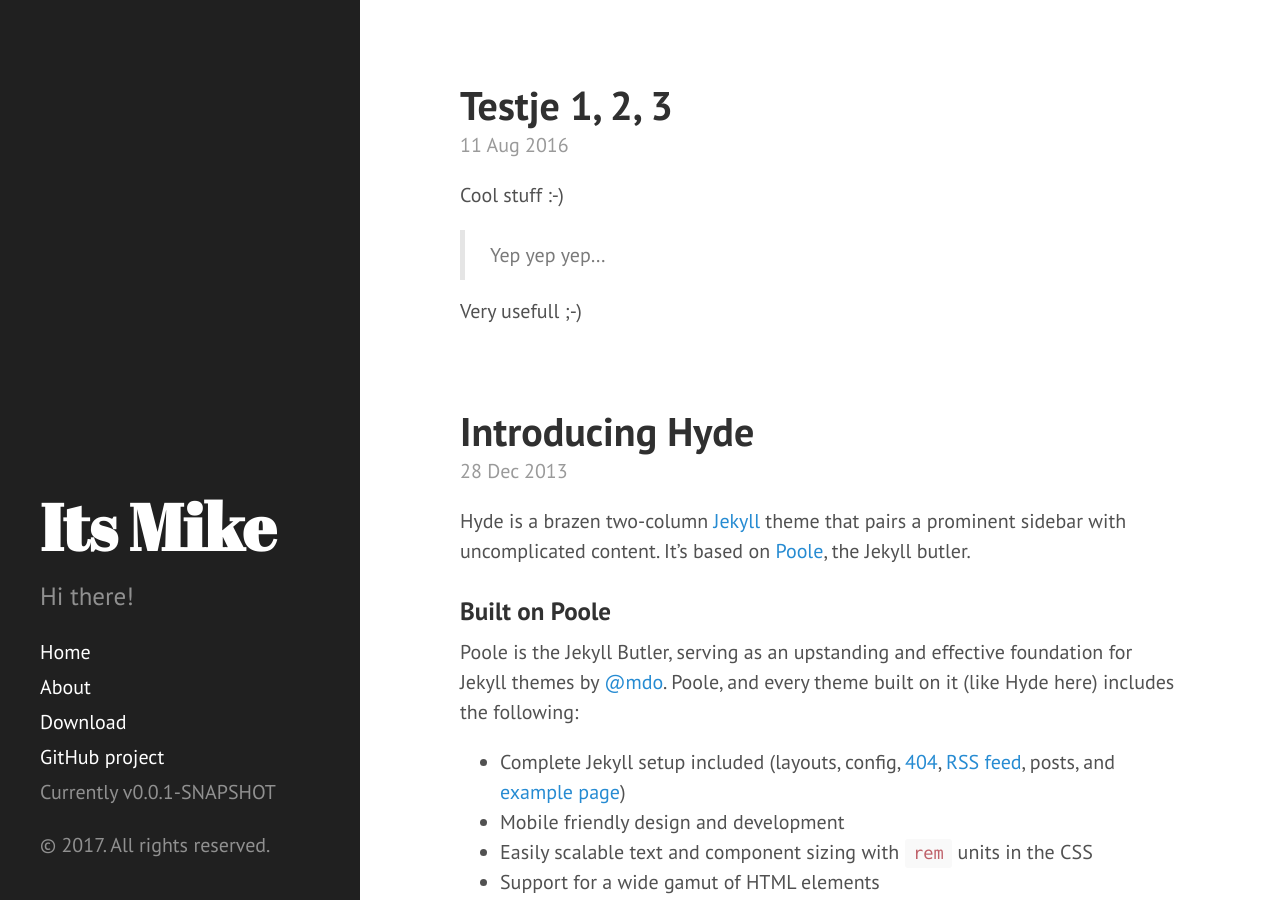
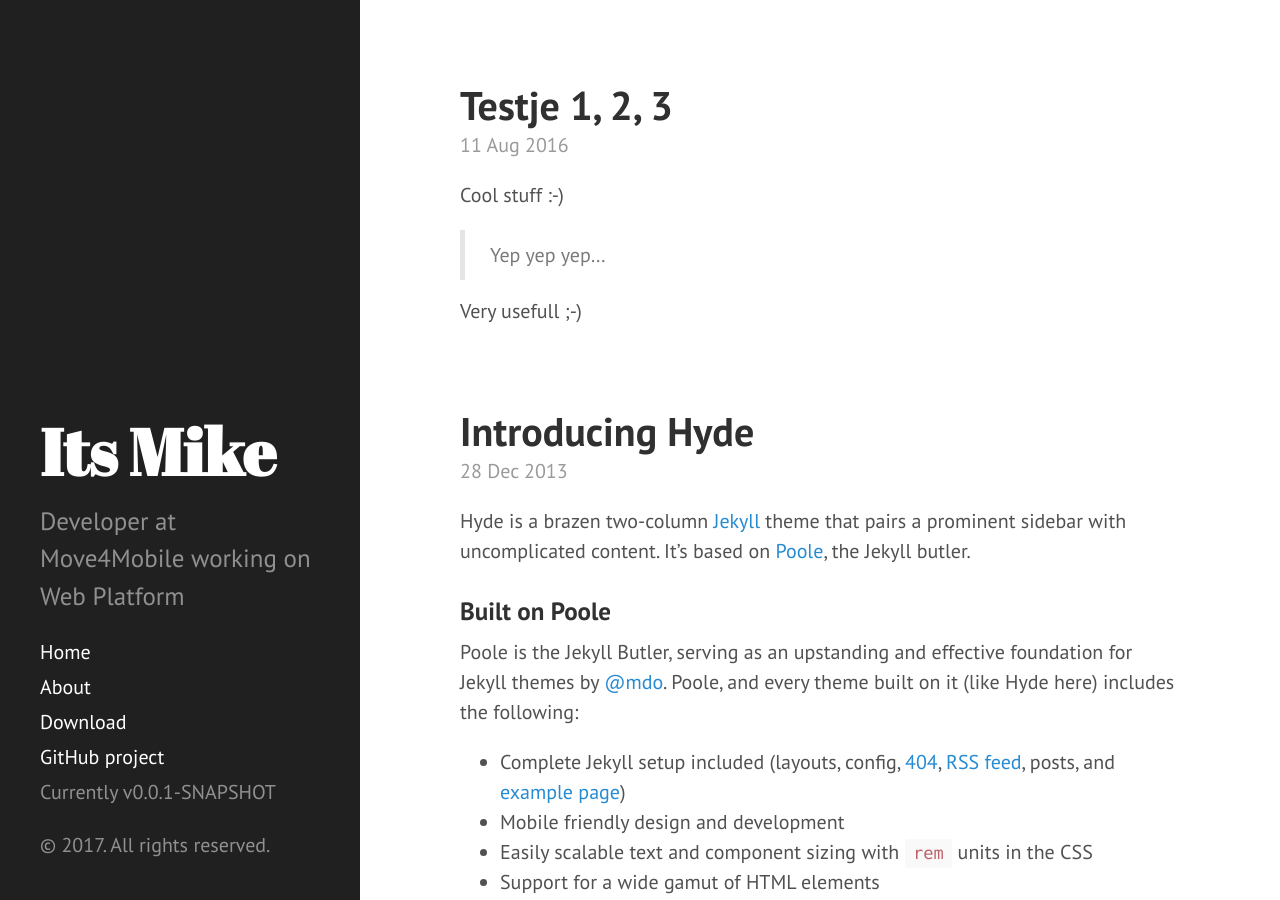
Before and after one commit to mschilling/mschilling.github.io, a Jekyll site: the page built from index.html, in a window 1280 px wide and 900 px high. Built offline with Jekyll 4.4.1, drawn with Linux system fonts in a browser that asks for light colours; Markdown is read by kramdown in place of the engine named in the settings; the list of posts is cut into pages by our own code.

Commit message:
Small changes

```diff
--- a/_config.yml
+++ b/_config.yml
@@ -10,7 +10,7 @@ relative_permalinks: false
 title:            'Its Mike'
 tagline:          'Blog by Michael Schilling'
 # description:      'A brazen two-column <a href="http://jekyllrb.com" target="_blank">Jekyll</a> theme that pairs a prominent sidebar with uncomplicated content. Made by <a href="https://twitter.com/mdo" target="_blank">@mdo</a>.'
-description:      'Hi there!'
+description:      'Developer at Move4Mobile working on Web Platform'
 url:              http://michaelschilling.com
 baseurl:          /
 
```
Also changed, not shown: CNAME (added).
